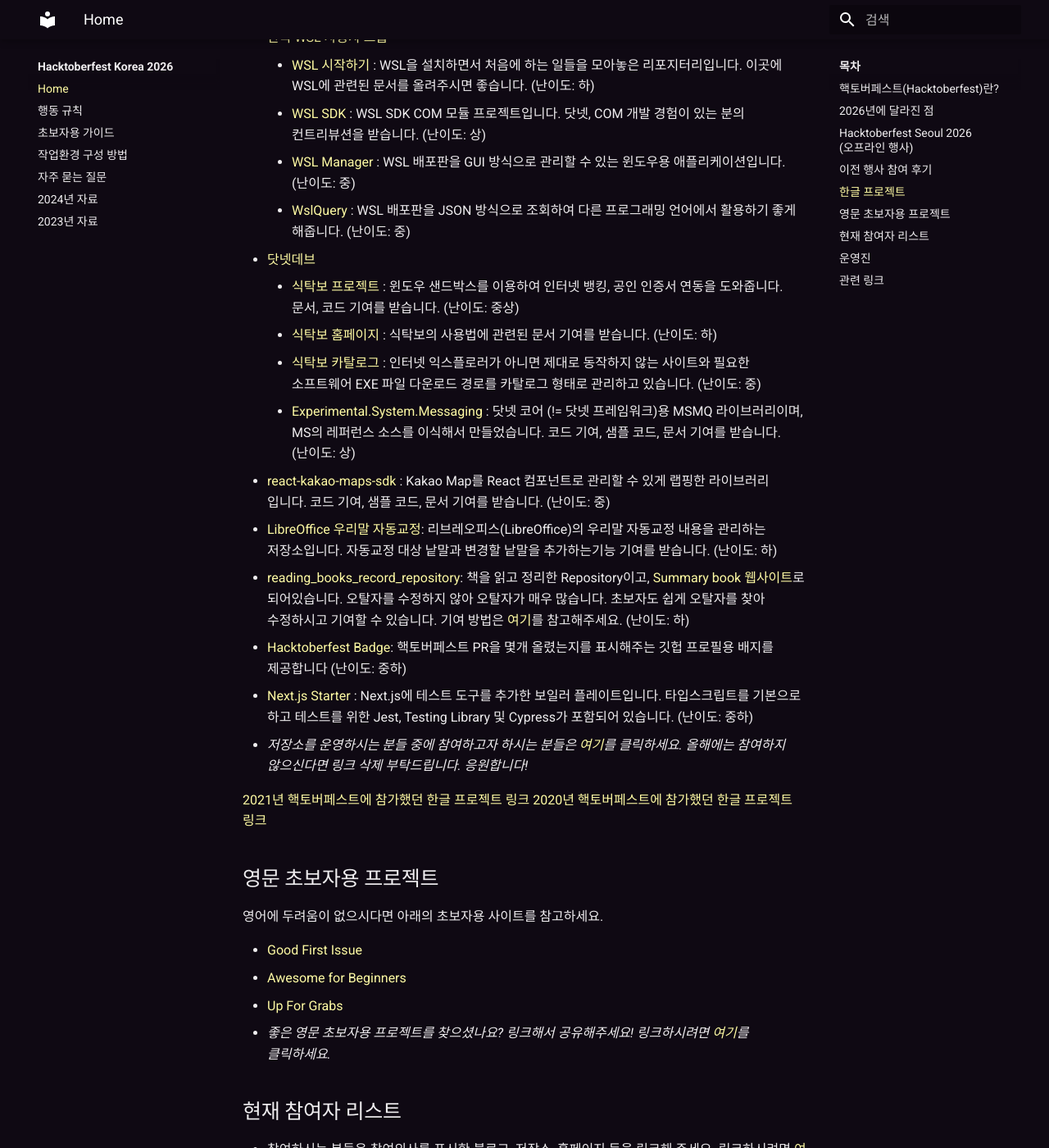
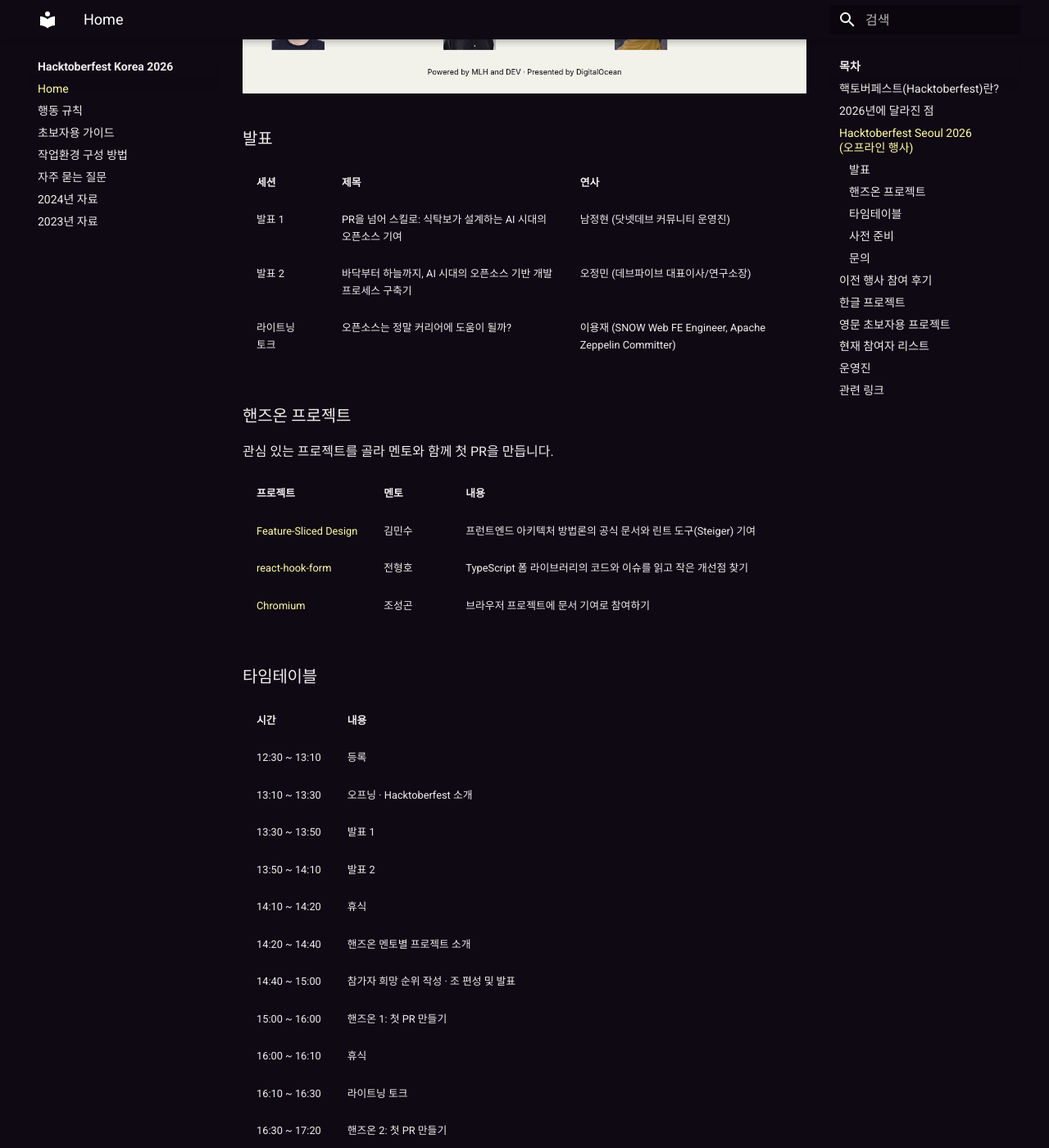
Before and after one commit to hacktoberfestkorea/hacktoberfestkorea, an MkDocs documentation site: the page built from docs/index.md, in a window 1280 px wide and 1400 px high, scrolled down 3054 px. Shown: the whole window at 82% size. Built offline with MkDocs 1.6.1 and Material for MkDocs 9.7.7, drawn with Linux system fonts in a browser that asks for light colours; some of the changed text lies outside the part shown.

Commit message:
Add Seoul 2026 program, speakers, hands-on projects and poster

```diff
--- a/docs/index.md
+++ b/docs/index.md
@@ -12,7 +12,7 @@
 </center>
 
 !!! info "2026년 10월, 서울에서 오프라인 행사가 열립니다"
-    10월 31일(토) 서울 팀스파르타에서 MLH 공식 Fest **Hacktoberfest Seoul 2026**(오프라인, 무료)을 엽니다. 오픈소스 첫 기여를 함께 시작하는 반나절 행사입니다. 자세한 내용은 [아래 안내](#hacktoberfest-seoul-2026)를 참고하세요.
+    10월 31일(토) 12:30부터 서울 팀스파르타에서 MLH 공식 Fest **Hacktoberfest Seoul 2026**(오프라인, 무료)을 엽니다. 오픈소스 첫 기여를 함께 시작하는 반나절 행사입니다. 자세한 내용은 [아래 안내](#hacktoberfest-seoul-2026)를 참고하세요.
 
 ## 핵토버페스트(Hacktoberfest)란?
 
@@ -41,16 +41,62 @@
 
 | 항목 | 내용 |
 |---|---|
-| 일시 | 2026년 10월 31일(토) 13:00 ~ 18:00 (등록은 13:00부터) |
-| 장소 | 팀스파르타 (서울) |
+| 일시 | 2026년 10월 31일(토) 12:30 등록 / 13:10 오프닝 ~ 18:00 |
+| 장소 | 팀스파르타 (서울특별시 강남구 테헤란로 311, 아남타워 3층) |
 | 형식 | Meet Up: 발표 세션, 첫 PR 만들기 핸즈온, 네트워킹 |
 | 규모 | 50명 내외 |
 | 대상 | 오픈소스 기여를 처음 시작하려는 개발자, 학생, 메인테이너 |
 | 참가비 | 무료 |
 | 참가 신청 | [MLH 이벤트 페이지](https://events.mlh.com/events/15353-hacktoberfest-meetup-seoul-x-hacktoberfest-korea) |
 
-- 연사, 멘토, 스폰서로 함께하고 싶으시면 [디스코드](https://discord.com/invite/BD3V3NC)로 연락해 주세요.
-- 핸즈온에 참여하려면 GitHub 계정과 Git 설치가 필요합니다. [초보자용 가이드](beginners_guide.md)와 [작업환경 구성 방법](build.md)을 미리 읽어 오시면 좋습니다.
+![Hacktoberfest Seoul 2026 포스터](assets/seoul-2026-poster.png)
+
+### 발표 {#seoul-2026-talks}
+
+| 세션 | 제목 | 연사 |
+|---|---|---|
+| 발표 1 | PR을 넘어 스킬로: 식탁보가 설계하는 AI 시대의 오픈소스 기여 | 남정현 (닷넷데브 커뮤니티 운영진) |
+| 발표 2 | 바닥부터 하늘까지, AI 시대의 오픈소스 기반 개발 프로세스 구축기 | 오정민 (데브파이브 대표이사/연구소장) |
+| 라이트닝 토크 | 오픈소스는 정말 커리어에 도움이 될까? | 이용재 (SNOW Web FE Engineer, Apache Zeppelin Committer) |
+
+### 핸즈온 프로젝트 {#seoul-2026-hands-on}
+
+관심 있는 프로젝트를 골라 멘토와 함께 첫 PR을 만듭니다.
+
+| 프로젝트 | 멘토 | 내용 |
+|---|---|---|
+| [Feature-Sliced Design](https://github.com/feature-sliced) | 김민수 | 프런트엔드 아키텍처 방법론의 공식 문서와 린트 도구(Steiger) 기여 |
+| [react-hook-form](https://github.com/react-hook-form/react-hook-form) | 전형호 | TypeScript 폼 라이브러리의 코드와 이슈를 읽고 작은 개선점 찾기 |
+| [Chromium](https://github.com/chromium/chromium) | 조성곤 | 브라우저 프로젝트에 문서 기여로 참여하기 |
+
+### 타임테이블 {#seoul-2026-timetable}
+
+| 시간 | 내용 |
+|---|---|
+| 12:30 ~ 13:10 | 등록 |
+| 13:10 ~ 13:30 | 오프닝 · Hacktoberfest 소개 |
+| 13:30 ~ 13:50 | 발표 1 |
+| 13:50 ~ 14:10 | 발표 2 |
+| 14:10 ~ 14:20 | 휴식 |
+| 14:20 ~ 14:40 | 핸즈온 멘토별 프로젝트 소개 |
+| 14:40 ~ 15:00 | 참가자 희망 순위 작성 · 조 편성 및 발표 |
+| 15:00 ~ 16:00 | 핸즈온 1: 첫 PR 만들기 |
+| 16:00 ~ 16:10 | 휴식 |
+| 16:10 ~ 16:30 | 라이트닝 토크 |
+| 16:30 ~ 17:20 | 핸즈온 2: 첫 PR 만들기 |
+| 17:20 ~ 17:45 | 네트워킹 |
+| 17:45 ~ 18:00 | 클로징 · 단체사진 |
+
+### 사전 준비 {#seoul-2026-preparation}
+
+- 노트북과 충전기를 챙겨 주세요.
+- GitHub 계정 로그인, Git 설치, 코드 편집기 설치를 미리 끝내 주세요. [초보자용 가이드](beginners_guide.md)와 [작업환경 구성 방법](build.md)을 미리 읽어 오시면 좋습니다.
+- 관심 있는 저장소를 미리 둘러보고, 프로젝트별 실행 환경을 확인해 주세요.
+- 초보 기여자, 개발자, 학생, 메인테이너 모두 환영합니다. 발표는 한국어로 진행되며, 모든 참가자는 [MLH 행동강령](https://github.com/MLH/mlh-policies/blob/main/code-of-conduct.md)을 따릅니다.
+
+### 문의 {#seoul-2026-contact}
+
+- 행사 문의나 연사, 멘토, 스폰서 참여는 [디스코드](https://discord.com/invite/BD3V3NC)로 연락해 주세요.
 - 다른 지역의 Fest는 공식 홈페이지의 [Find a Fest](https://hacktoberfest.com/fests/)에서 찾을 수 있습니다.
 
 ## 이전 행사 참여 후기 {#review-of-previous-event-participation}
```
Also changed, not shown: docs/assets/seoul-2026-poster.png (added).
